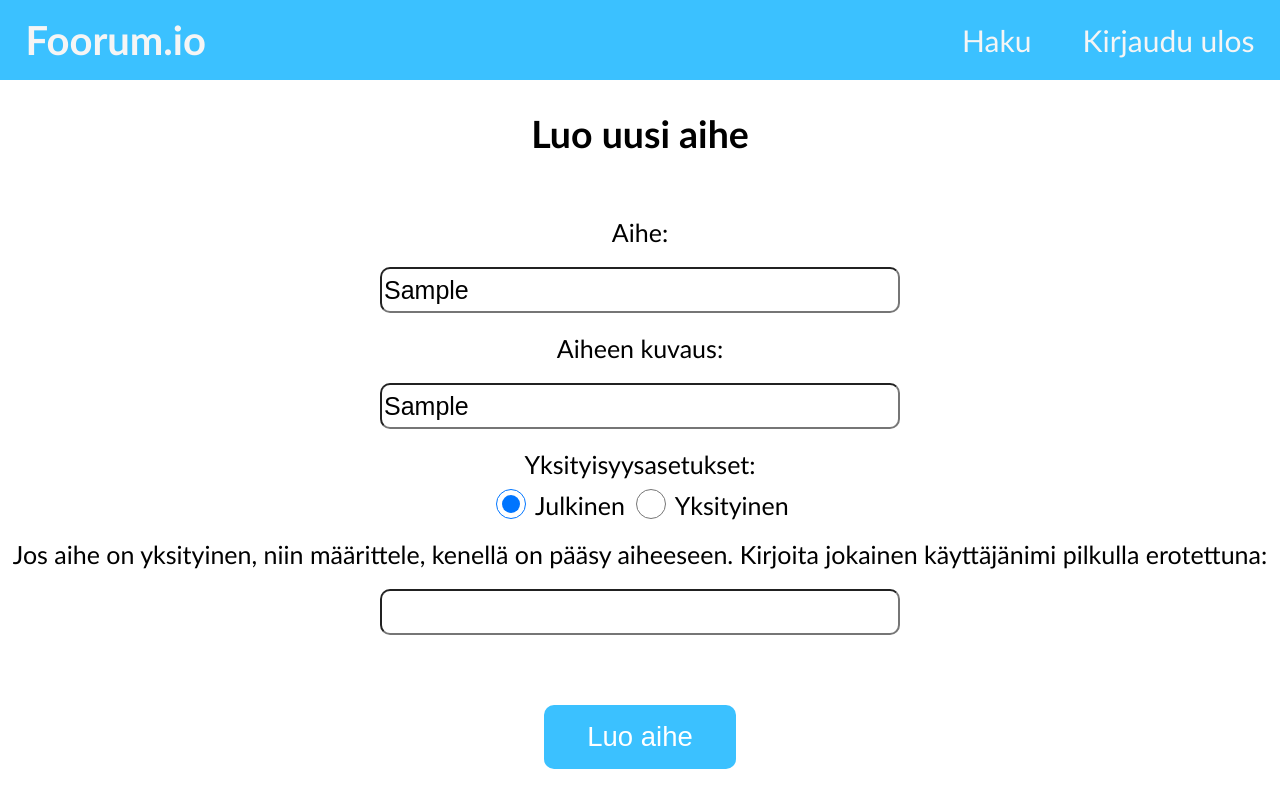
After one commit to sonicsasha/Foorum.io, a Flask app: template templates/topic_editor.html in a window 1280 px wide. The commit adds this page. Run offline with Flask 2, Linux system fonts and the light colour scheme; the template is opened without the code that fills it: most values are stand-ins (such as "Sample title", 1, 10 or a date in 2020).

Commit message:
ADD Topics
Added the ability to select and create new topics for admins. TODO: add permissions to see specific topics.

```diff
--- a/app.py
+++ b/app.py
@@ -23,18 +23,66 @@ def notLoggedIn():
     except:
         return True
 
+def getAuthLevel():
+    return db.session.execute("SELECT auth_level FROM users WHERE username=:username", {"username": session["username"]}).fetchone()[0]
+
 
 @app.route("/")
 def mainpage():
     if notLoggedIn():
         return redirect("/login")
 
-    username=session["username"]
 
-    print(username)
+    sql= "SELECT id, topic_name, topic_desc, is_hidden FROM topics"
+    topics=db.session.execute(sql).fetchall()
+    print(topics)
+    auth_level=db.session.execute("SELECT auth_level FROM users WHERE username=:username", {"username": session["username"]} ).fetchone()
 
-    return render_template("topics.html")
 
+
+    return render_template("topics.html", topics=topics, auth_level=auth_level[0])
+
+
+@app.route("/topic/new", methods=["GET"])
+def newTopic_form():
+    try:
+        if getAuthLevel()<=1:
+            return ("You don't have the necessary permissions to perform this task.")
+
+        return render_template("topic_editor.html")
+
+    except:
+        return redirect("/")
+
+@app.route("/topic/new", methods=["POST"])
+def create_new_topic():
+    topic_name=request.form["name"]
+    topic_desc=request.form["desc"]
+    access=request.form["access"]
+
+    messages=[]
+
+    if request.form["privacy"]=="public":
+        hidden=False
+    else:
+        hidden=True
+
+    if topic_name=="":
+        messages.append("Ole hyvä, ja syötä aihe!")
+    if len(topic_name)>50:
+        messages.append("Aiheen nimi on liian pitkä! (max. 50 merkkiä)")
+    if topic_desc=="":
+        messages.append("Ole hyvä, ja anna aiheelle kuvaus!")
+    if len(topic_desc)>100:
+        messages.append("Aiheen kuvaus on liian pitkä! (max. 100 merkkiä)")
+
+    if len(messages)>0:
+        return render_template("topic_editor.html", messages=messages, topic_name=topic_name, topic_desc=topic_desc, access=access)
+
+    sql="INSERT INTO topics (topic_name, topic_desc, is_hidden) VALUES (:name, :desc, :hidden);"
+    db.session.execute(sql, {"name":topic_name, "desc":topic_desc, "hidden":hidden})
+    db.session.commit()
+    return redirect("/")
 
 @app.route("/login", methods=["GET"])
 def login_form():
--- a/static/styles/site.css
+++ b/static/styles/site.css
@@ -56,14 +56,59 @@
 
 
 
-button {
-    vertical-align: top;
-    height: 50px;
-    width: 50px;
-    margin-right: 5vw;
-    margin-top: 0%;
-    float: left;
+.newButton {
+    width: 30vw;
+    height: 5vw;
+    text-align: center;
+    margin-top: 50px;
+    margin-left: 35vw;
+    margin-right: 35vw;
+    background-color: #80bedb;
+    font-size: 1.3em;
+    margin-bottom: 20px;
+    border-radius: 15px;
+    border-style: hidden;
 }
+
+.newButton:hover {
+    background-color: #5c899e;
+}
+
+form {
+    align-items: center;
+    text-align: center;
+    font-size: 25px;
+}
+
+
+
+input[type="text"]{
+    height: 5vh;
+    width: 40vw;
+    font-size: 1em;
+    border-radius: 10px;
+    margin-bottom: 20px;
+    margin-top: 20px;
+}
+
+input[type="submit"]{
+    width: 15vw;
+    height: 8vh;
+    background-color: #3bc1ff;
+    color: white;
+    border-radius: 10px;
+    font-size: 1.1em;
+}
+
+input[type="radio"]{
+    border: 0px;
+    height: 30px;
+    width: 30px;
+    margin-top: 10px;
+    margin-bottom: 20px;
+    vertical-align: middle;
+}
+
 
 body {
     margin: 0;
--- /dev/null
+++ b/templates/topic_editor.html
@@ -0,0 +1,37 @@
+<!DOCTYPE html>
+<link rel="stylesheet" href="{{ url_for('static',filename='styles/site.css') }}">
+<meta name="viewport" content="width=device-width, initial-scale=1">
+
+<title>Foorum.io</title>
+
+{% extends "site_layout.html" %}
+
+{% block content %}
+
+<form action="/topic/new" method="post">
+    <h2>Luo uusi aihe</h2>
+    <br>
+    Aihe:
+    <br>
+    <input type="text" name="name" value={{topic_name}}>
+    <br>
+    Aiheen kuvaus:
+    <br>
+    <input type="text" name="desc" value={{topic_desc}}>
+    <br>
+    Yksityisyysasetukset:
+    <br>
+    <input type="radio" name="privacy" value="public" checked> Julkinen
+    <input type="radio" name="privacy" value="private"> Yksityinen
+    <br>
+    Jos aihe on yksityinen, niin määrittele, kenellä on pääsy aiheeseen. Kirjoita jokainen käyttäjänimi pilkulla erotettuna:
+    <br>
+    <input type="text" name="access">
+    <br>
+    {% for message in messages %}
+    <a style="color: red;">{{message}}</a>
+    {% endfor %}
+    <input type="submit" value="Luo aihe" class="newButton">
+</form>
+
+{% endblock %}
```
Also changed, not shown: schema.sql (+15 -1 lines), templates/topics.html (+9 -4 lines).
